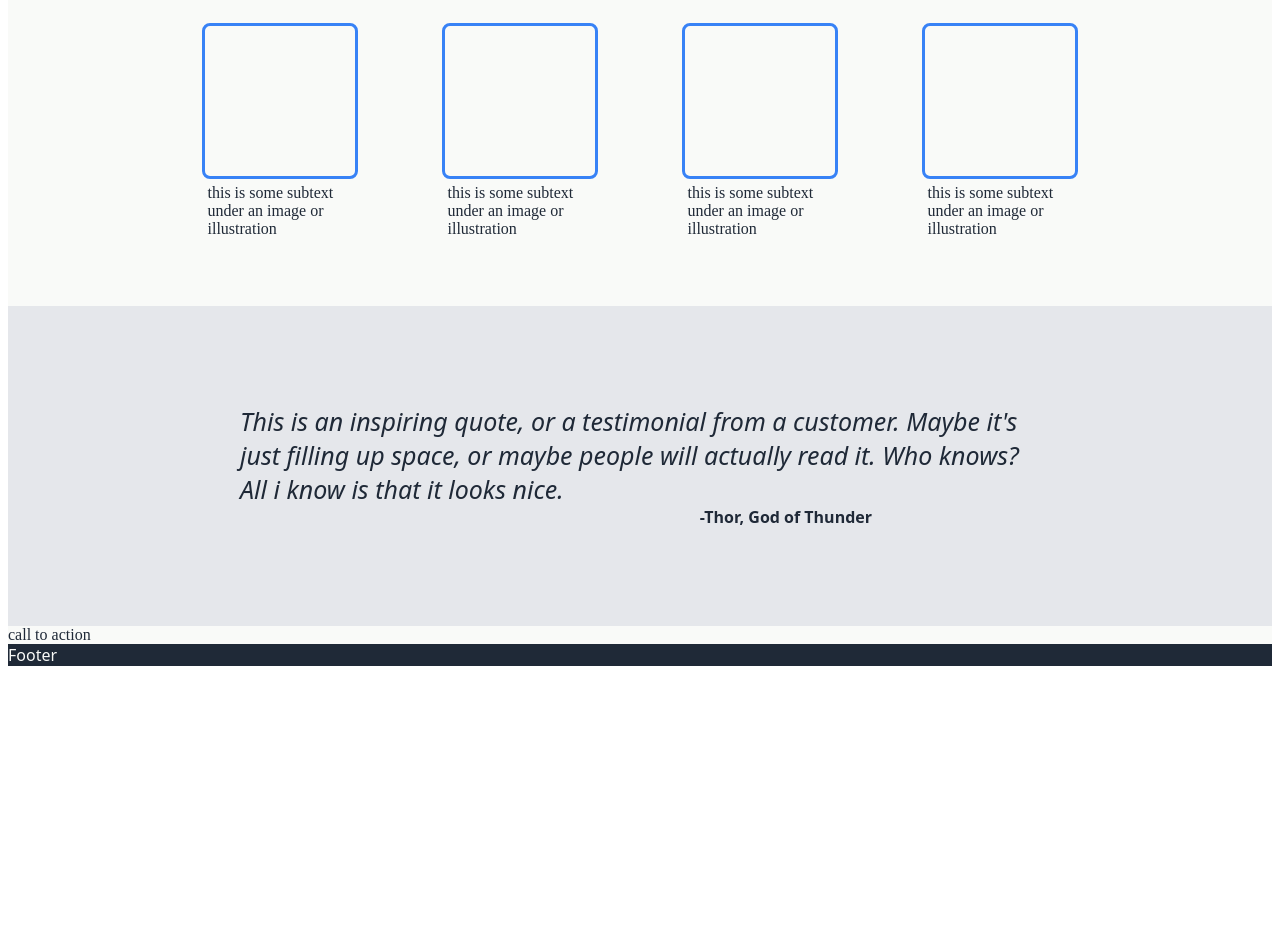
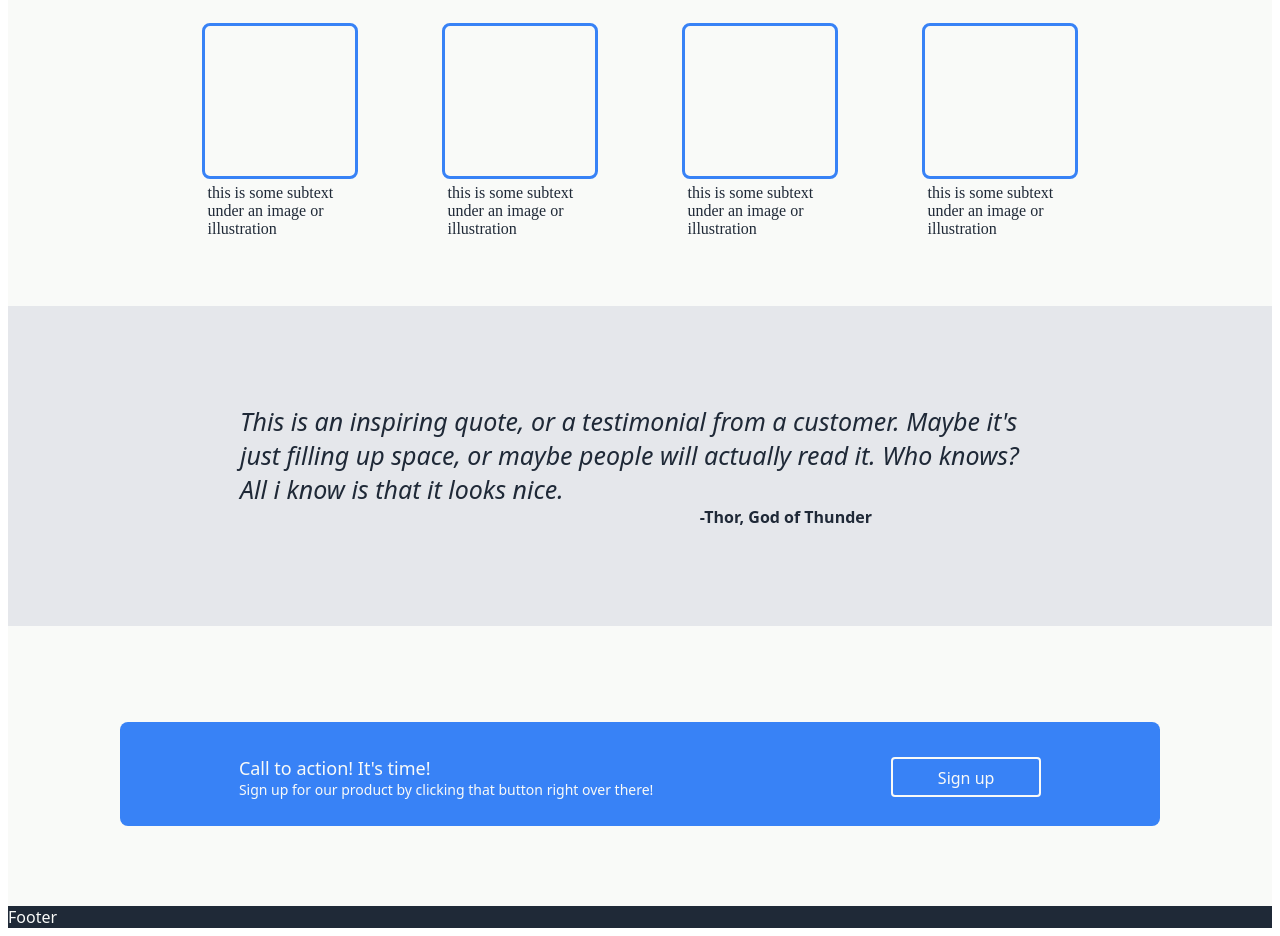
Before and after one commit to matthewabarnett/landing-page, a plain HTML site: page index.html in a window 1280 px wide. Shown: the part 542-1478 px from the top of the page. Before the commit the page ends 1216 px from the top, so only its background shows below. Drawn offline with Linux system fonts and the light colour scheme.

Commit message:
acreated call to action section and styled it

```diff
--- a/index.html
+++ b/index.html
@@ -82,7 +82,23 @@
             -Thor, God of Thunder
         </div>
     </div>
-    <div class="action">call to action</div>
+    <div class="action">
+        <div class="action-square">
+            <div class="square-container">
+                <div class="action-container">
+                    <div class="action-header">
+                        Call to action! It's time!
+                    </div>
+                    <div class="action-info">
+                        Sign up for our product by clicking that button right over there!
+                    </div>
+                </div>
+                <div class="sign-up">
+                    <button>Sign up</button>
+                </div>
+            </div>
+        </div>
+    </div>
 </body>
 <footer>Footer</footer>
 </html>
--- a/styles.css
+++ b/styles.css
@@ -160,3 +160,62 @@ nav {
     font-family: system-ui, -apple-system, BlinkMacSystemFont, 'Segoe UI', Roboto, Oxygen, Ubuntu, Cantarell, 'Open Sans', 'Helvetica Neue', sans-serif;
     font-weight: 750;
 }
+
+.action {
+    height: 35vh;
+    display: flex;
+    justify-content: center;
+    align-items: center;
+}
+
+.action-square {
+    height:13vh;
+    width: 130vh;
+
+    background-color: #3882f6;
+    margin: 20px;
+    border-radius: 1vh;
+    margin-bottom: 5px;
+}
+
+.action-container {
+    display: flex;
+    flex-direction: column;
+    margin: 3vh;
+}
+
+.square-container {
+    display: flex;
+    justify-content: space-around;
+    margin-top: 10px;
+}
+
+.sign-up {
+    justify-content: flex-end;
+    align-self: center;
+    margin: 3vh;
+
+
+}
+button {
+    background-color: #3882f6;
+    border: 2px solid #F9FAF8;
+    border-radius: 4px;
+    color: #F9FAF8;
+    font-family: system-ui, -apple-system, BlinkMacSystemFont, 'Segoe UI', Roboto, Oxygen, Ubuntu, Cantarell, 'Open Sans', 'Helvetica Neue', sans-serif;
+    font-size: 16px;
+    padding: 8px;
+    height: 40px;
+    width: 150px;
+}
+.action-header {
+    font-family: system-ui, -apple-system, BlinkMacSystemFont, 'Segoe UI', Roboto, Oxygen, Ubuntu, Cantarell, 'Open Sans', 'Helvetica Neue', sans-serif;
+    font-size: 18px;
+    color: #F9FAF8;
+
+}
+.action-info {
+    font-family: system-ui, -apple-system, BlinkMacSystemFont, 'Segoe UI', Roboto, Oxygen, Ubuntu, Cantarell, 'Open Sans', 'Helvetica Neue', sans-serif;
+    color: #F9FAF8;
+    font-size: 14px;
+}
```
